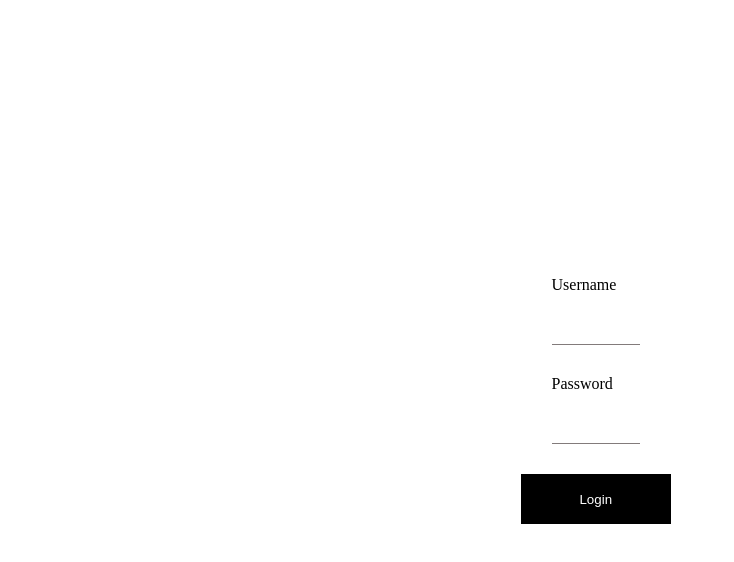
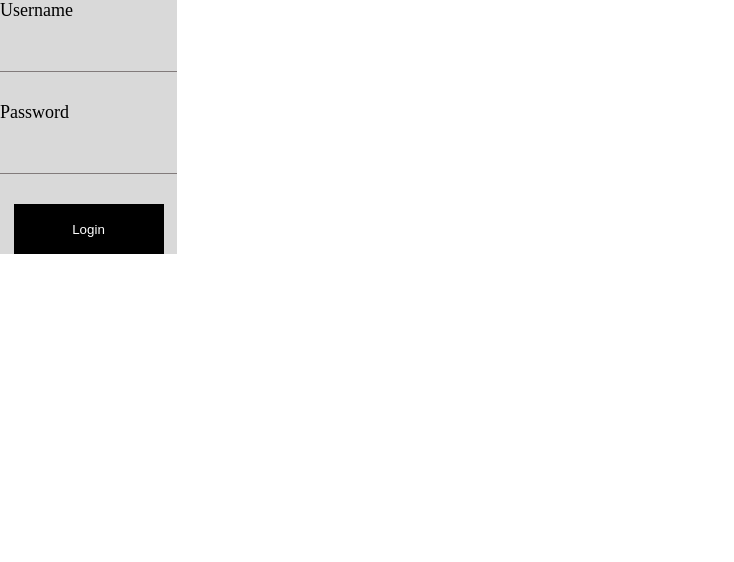
Before and after one commit to AnaMuraya/fit-fe, a React (Create React App) app: page /api/auth/signin in a window 1280 px wide. Shown: the top 562 px of the page, without its empty margins (0-734 px from the left). Built offline with nearby package versions, Linux system fonts and the light colour scheme.

Commit message:
Worked on the handle login

```diff
--- a/src/pages/auth/Login.tsx
+++ b/src/pages/auth/Login.tsx
@@ -5,64 +5,80 @@ import AuthService from '../../services/auth'
 
 import styles from './style.module.scss'
 import { useNavigate } from 'react-router-dom'
+import { useState } from 'react'
 
 const Login = () => {
+  // const [name, setName] = useState<string>('')
+  // const [pass, setPass] = useState<string>('')
+  const [message, setMessage] = useState<string>('')
+  const [loading, setLoading] = useState<boolean>(false)
   const navigate = useNavigate()
+
   const formik = {
-    validationSchema: Yup.object({
-      name: Yup.string()
-        .required('Username is required')
-        .min(3, 'Username must be at least 3 characters')
-        .max(20, 'Username must not exceed 20 characters'),
-      password: Yup.string()
-        .required('Password is required')
-        .min(6, 'Password must be at least 3 characters')
-        .max(20, 'Password must not exceed 20 characters')
-    }),
+    validationSchema() {
+      return Yup.object().shape({
+        username: Yup.string().required('This field is required'),
+        password: Yup.string().required('This field is required')
+      })
+    },
+    handleLogin: (values: { username: string; password: string }) => {
+      const { username, password } = values
+      setLoading(true)
+      setMessage('')
+
+      AuthService.login(username, password)
+        .then(() => {
+          navigate('/home')
+          window.location.reload()
+        })
+        .catch((err) => {
+          const errorMessage =
+            (err.response && err.response.data && err.response.data.message) ||
+            err.message ||
+            err.toString()
+          setLoading(false)
+          setMessage(errorMessage)
+          // console.log(errorMessage)
+          // navigate('/home')
+        })
+    },
     initialValues: {
-      name: '',
+      username: '',
       password: ''
-    },
-    onSubmit: (values: { name: string; password: string }) => {
-      alert(`Name: ${values.name}, Password: ${values.password}`)
-      const { name, password } = values
-
-      AuthService.login(name, password).then(
-        () => {
-          navigate('/profile')
-          window.location.reload()
-        }
-        // (err) => {
-        //   const errorMessage =
-        //     (err.response && err.response.data && err.response.data.message) ||
-        //     err.message ||
-        //     err.toString()
-
-        // }
-      )
     }
   }
+
   return (
     <div className={styles.loginWrapper}>
       <Formik
         initialValues={formik.initialValues}
         validationSchema={formik.validationSchema}
-        onSubmit={formik.onSubmit}
+        onSubmit={formik.handleLogin}
       >
         <Form>
           <div className={styles.loginForm}>
             <div className={styles.inputs}>
-              <label htmlFor="name">Username</label>
-              <Field type="text" name="name" className={styles.formInput} />
-              <ErrorMessage name="name" className={styles.formInput} />
+              <label htmlFor="username">Username</label>
+              <Field name="username" type="text" className={styles.formInput} />
+              <ErrorMessage name="username" component="div" />
             </div>
             <div className={styles.inputs}>
-              <label htmlFor="pass">Password</label>
-              <Field type="password" name="pass" className={styles.formInput} />
-              <ErrorMessage name="password" className={styles.formInput} />
+              <label htmlFor="password">Password</label>
+              <Field
+                name="password"
+                type="password"
+                className={styles.formInput}
+              />
+              <ErrorMessage name="password" component="div" />
             </div>
             <div className={styles.submitButton}>
-              <button>Login</button>
+              <button type="submit" disabled={loading}>
+                Login
+              </button>
+            </div>
+            <div>
+              {loading && <span>Loading please wait</span>}
+              {message && <span>{message}</span>}
             </div>
           </div>
         </Form>
--- a/src/pages/auth/style.module.scss
+++ b/src/pages/auth/style.module.scss
@@ -1,14 +1,12 @@
 .loginWrapper {
   height: 100vh;
+  width: 100%;
   display: flex;
-  justify-content: center;
-  align-items: center;
+  font-size: large;
 
   .loginForm {
-    // background: rgb(217, 217, 217);
+    background: rgb(217, 217, 217);
     text-align: center;
-    height: 50%;
-    width: 50%;
     display: flex;
     justify-content: center;
     align-items: center;
--- a/src/services/auth.tsx
+++ b/src/services/auth.tsx
@@ -1,5 +1,5 @@
 import axios from 'axios'
-const API_URL = 'htto://localhost:3000/api/auth/'
+const API_URL = 'https://localhost:3000/api/auth/'
 
 // POST {username, password} & save JWT to Local Storage
 const login = (username: string, password: string) => {
```
